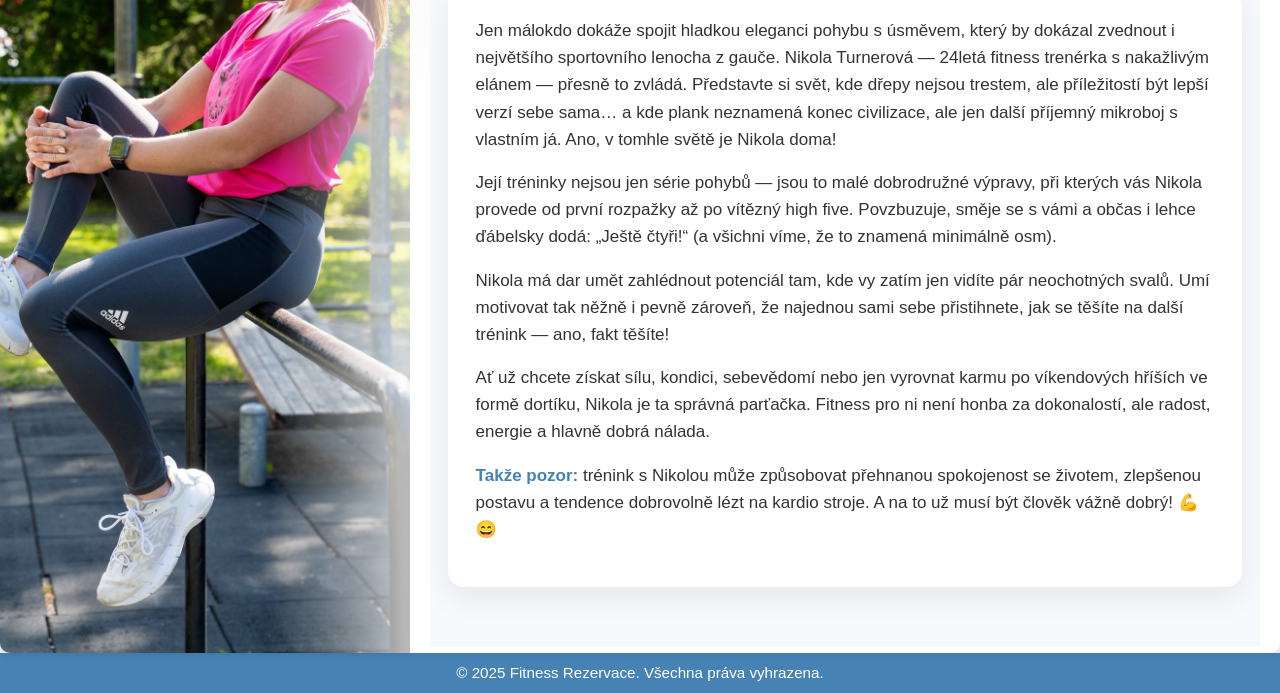
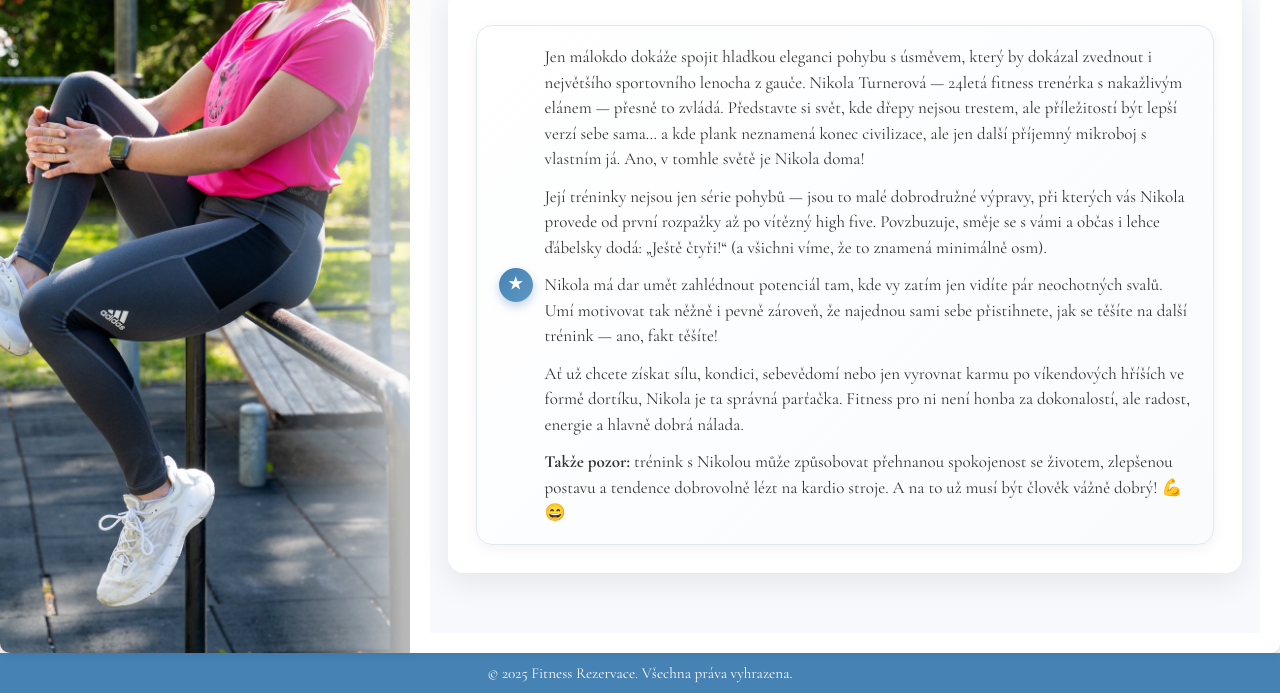
Before and after one commit to vsykora753/Fitness, a Django app: page / in a window 1280 px wide. Shown: the part 413-1106 px from the top of the page. Run offline with Django 5.2, Linux system fonts and the light colour scheme; data comes from the database, SQL or seed files in the repository.

Commit message:
change font

```diff
--- a/static/css/style.css
+++ b/static/css/style.css
@@ -16,7 +16,7 @@ html, body {
 }
 
 body {
-  font-family: 'Poppins', sans-serif;
+  font-family: 'Poppins', 'Cormorant Garamond', serif;
   color: #333;
   line-height: 1.6;
   min-height: 100vh;
@@ -972,19 +972,26 @@ nav a:hover {
   text-align: center;
   color: #fff;
   padding: 60px 20px;
+  max-width: 760px; /* zúžení obsahu hero */
+  margin: 0 auto; /* centrování */
 }
 
 .about-hero h1 {
+  font-family: 'Playfair Display', serif;
   font-size: 42px;
   font-weight: 800;
   letter-spacing: 0.5px;
   text-shadow: 0 2px 18px rgba(0,0,0,0.2);
+  line-height: 1.15;
 }
 
 .about-hero p {
   margin-top: 12px;
   font-size: 18px;
   opacity: 0.95;
+  max-width: 620px; /* zúžení podtitulku */
+  margin-left: auto;
+  margin-right: auto;
 }
 
 .about-section {
@@ -1011,9 +1018,82 @@ nav a:hover {
   color: #4682b4;
 }
 
+/* Review list styling */
+.about-review-list {
+  list-style: none;
+  margin: 0;
+  padding: 8px 0 0;
+  display: flex;
+  flex-direction: column;
+  gap: 22px;
+}
+
+.about-review-item {
+  position: relative;
+  padding: 18px 20px 18px 68px;
+  background: linear-gradient(135deg, #ffffff, #f9fbfd);
+  border: 1px solid #e2e8f0;
+  border-radius: 16px;
+  box-shadow: 0 4px 14px rgba(0,0,0,0.05);
+  transition: transform .25s ease, box-shadow .25s ease, border-color .25s;
+}
+
+.about-review-item:hover {
+  transform: translateY(-3px);
+  box-shadow: 0 10px 26px rgba(0,0,0,0.08);
+  border-color: #cdd9e5;
+}
+
+.about-review-item p {
+  margin: 0;
+  font-family: 'Cormorant Garamond', serif;
+  font-size: 17px;
+  line-height: 1.5;
+}
+
+/* mezera mezi odstavci uvnitř jedné recenze */
+.about-review-body p + p { margin-top: 12px; }
+
+.about-review-icon {
+  position: absolute;
+  left: 22px;
+  top: 50%;
+  transform: translateY(-50%);
+  width: 34px;
+  height: 34px;
+  border-radius: 50%;
+  background: linear-gradient(135deg, #4682b4, #5f97c4);
+  color: #fff;
+  display: flex;
+  align-items: center;
+  justify-content: center;
+  font-size: 16px;
+  font-weight: 600;
+  box-shadow: 0 4px 10px rgba(70,130,180,0.35);
+  letter-spacing: .5px;
+}
+
+/* jemný connecting line (vertical) */
+.about-review-list .about-review-item::before {
+  content: "";
+  position: absolute;
+  left: 39px;
+  top: -22px;
+  width: 2px;
+  height: 22px;
+  background: linear-gradient(to bottom, #4682b4, transparent);
+}
+.about-review-list .about-review-item:first-child::before { display: none; }
+
+@media (max-width: 768px) {
+  .about-review-item { padding: 16px 16px 16px 60px; }
+  .about-review-icon { left: 16px; }
+  .about-review-list .about-review-item::before { left: 33px; }
+}
+
 @media (max-width: 768px) {
   .about-hero { min-height: 260px; }
-  .about-hero h1 { font-size: 28px; }
-  .about-hero p { font-size: 16px; }
+  .about-hero h1 { font-size: 30px; font-weight: 700; }
+  .about-hero p { font-size: 16px; max-width: 90%; }
   .about-content.card { margin-top: -28px; padding: 20px; }
 }
--- a/templates/about.html
+++ b/templates/about.html
@@ -16,17 +16,22 @@
 
 <section class="about-section">
     <div class="about-content card">
-        <article class="about-text">
-            <p>Jen málokdo dokáže spojit hladkou eleganci pohybu s úsměvem, který by dokázal zvednout i největšího sportovního lenocha z gauče. Nikola Turnerová — 24letá fitness trenérka s nakažlivým elánem — přesně to zvládá. Představte si svět, kde dřepy nejsou trestem, ale příležitostí být lepší verzí sebe sama… a kde plank neznamená konec civilizace, ale jen další příjemný mikroboj s vlastním já. Ano, v tomhle světě je Nikola doma!</p>
+        <div class="about-review-list">
+            <div class="about-review-item">
+                <div class="about-review-icon">★</div>
+                <div class="about-review-body">
+                    <p>Jen málokdo dokáže spojit hladkou eleganci pohybu s úsměvem, který by dokázal zvednout i největšího sportovního lenocha z gauče. Nikola Turnerová — 24letá fitness trenérka s nakažlivým elánem — přesně to zvládá. Představte si svět, kde dřepy nejsou trestem, ale příležitostí být lepší verzí sebe sama… a kde plank neznamená konec civilizace, ale jen další příjemný mikroboj s vlastním já. Ano, v tomhle světě je Nikola doma!</p>
 
-            <p>Její tréninky nejsou jen série pohybů — jsou to malé dobrodružné výpravy, při kterých vás Nikola provede od první rozpažky až po vítězný high five. Povzbuzuje, směje se s vámi a občas i lehce ďábelsky dodá: „Ještě čtyři!“ (a všichni víme, že to znamená minimálně osm).</p>
+                    <p>Její tréninky nejsou jen série pohybů — jsou to malé dobrodružné výpravy, při kterých vás Nikola provede od první rozpažky až po vítězný high five. Povzbuzuje, směje se s vámi a občas i lehce ďábelsky dodá: „Ještě čtyři!“ (a všichni víme, že to znamená minimálně osm).</p>
 
-            <p>Nikola má dar umět zahlédnout potenciál tam, kde vy zatím jen vidíte pár neochotných svalů. Umí motivovat tak něžně i pevně zároveň, že najednou sami sebe přistihnete, jak se těšíte na další trénink — ano, fakt těšíte!</p>
+                    <p>Nikola má dar umět zahlédnout potenciál tam, kde vy zatím jen vidíte pár neochotných svalů. Umí motivovat tak něžně i pevně zároveň, že najednou sami sebe přistihnete, jak se těšíte na další trénink — ano, fakt těšíte!</p>
 
-            <p>Ať už chcete získat sílu, kondici, sebevědomí nebo jen vyrovnat karmu po víkendových hříších ve formě dortíku, Nikola je ta správná parťačka. Fitness pro ni není honba za dokonalostí, ale radost, energie a hlavně dobrá nálada.</p>
+                    <p>Ať už chcete získat sílu, kondici, sebevědomí nebo jen vyrovnat karmu po víkendových hříších ve formě dortíku, Nikola je ta správná parťačka. Fitness pro ni není honba za dokonalostí, ale radost, energie a hlavně dobrá nálada.</p>
 
-            <p><strong>Takže pozor:</strong> trénink s Nikolou může způsobovat přehnanou spokojenost se životem, zlepšenou postavu a tendence dobrovolně lézt na kardio stroje. A na to už musí být člověk vážně dobrý! 💪😄</p>
-        </article>
+                    <p><strong>Takže pozor:</strong> trénink s Nikolou může způsobovat přehnanou spokojenost se životem, zlepšenou postavu a tendence dobrovolně lézt na kardio stroje. A na to už musí být člověk vážně dobrý! 💪😄</p>
+                </div>
+            </div>
+        </div>
     </div>
 </section>
 {% endblock %}
--- a/templates/base.html
+++ b/templates/base.html
@@ -6,7 +6,10 @@
     <meta charset="UTF-8">
     <meta name="viewport" content="width=device-width, initial-scale=1.0">
     <title>{% block title %}Fitness Lektor{% endblock %}</title>
-    <link rel="stylesheet" href="{% static 'css/style.css' %}?v=3">
+    <link rel="preconnect" href="https://fonts.googleapis.com">
+    <link rel="preconnect" href="https://fonts.gstatic.com" crossorigin>
+    <link href="https://fonts.googleapis.com/css2?family=Cormorant+Garamond:ital,wght@0,400;0,500;0,700;1,400&family=Playfair+Display:wght@600;700&display=swap" rel="stylesheet">
+    <link rel="stylesheet" href="{% static 'css/style.css' %}?v=4">
     <link rel="stylesheet" href="https://cdnjs.cloudflare.com/ajax/libs/font-awesome/6.4.0/css/all.min.css">
     {% block extra_css %}{% endblock %}
 </head>
```
